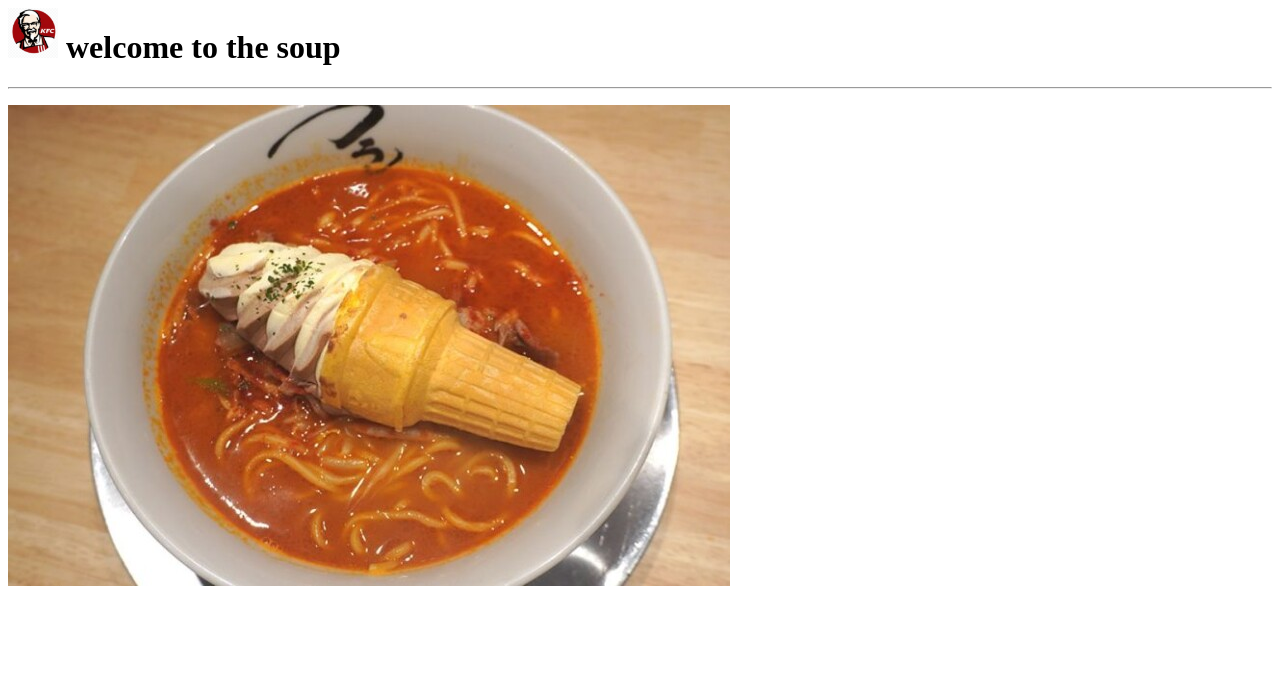
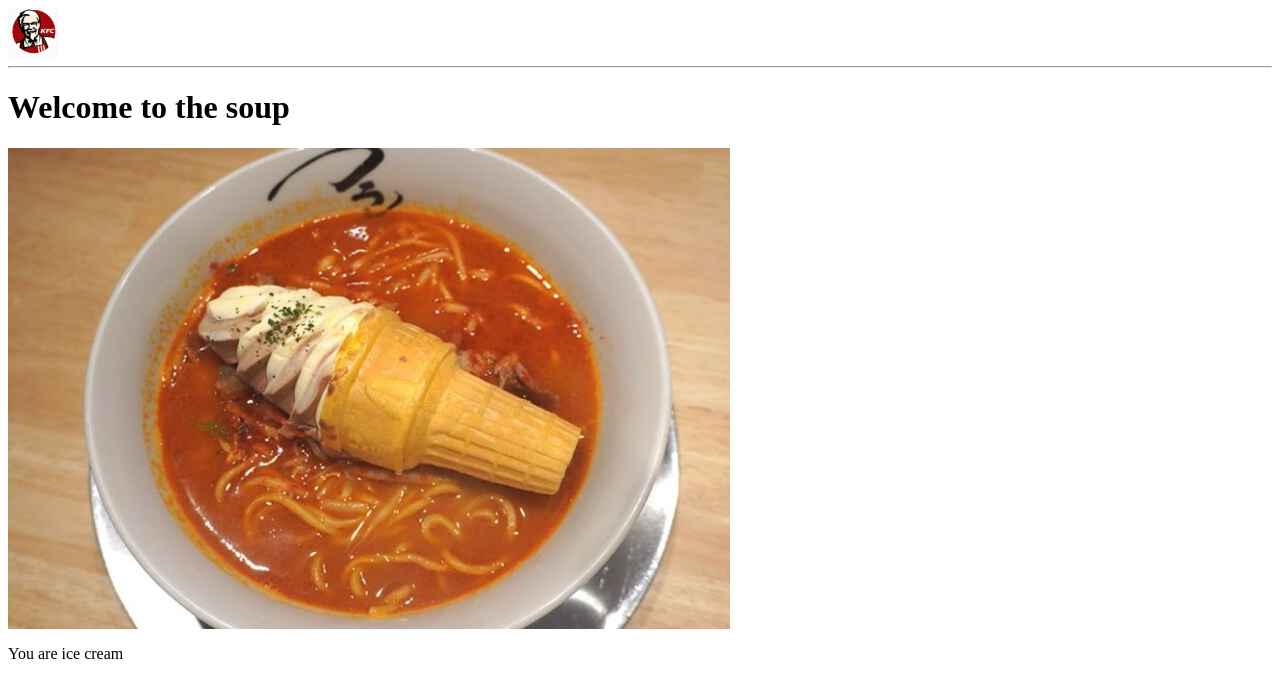
Before and after one commit to 21i936chicken/formative1, a plain HTML site: page index.html in a window 1280 px wide. Drawn offline with Linux system fonts and the light colour scheme.

Commit message:
edited header

```diff
--- a/index.html
+++ b/index.html
@@ -3,8 +3,10 @@
         <title>webpage</title>
     </head>
     <body>
-        <h1><img src="images/kfc.png" alt="image of kfc logo" width="50" height="50"> welcome to the soup</h1>
+        <header><img src="images/kfc.png" alt="image of kfc logo" width="50" height="50"></header>
         <hr>
+        <h1>Welcome to the soup</h1>
         <p><img src="ice cream soup.jpg" alt="soup with ice cream in it"></p>
+        <p>You are ice cream</p>
     </body>
 </html>
```
Also changed, not shown: 1 other file.
